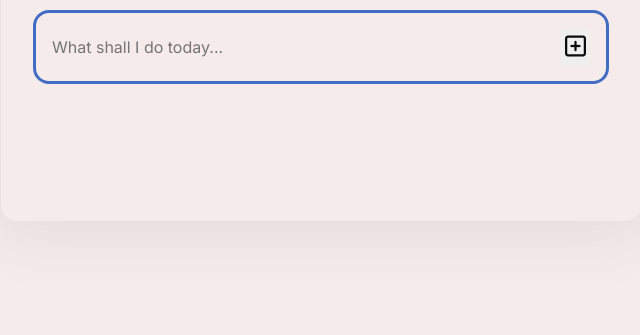
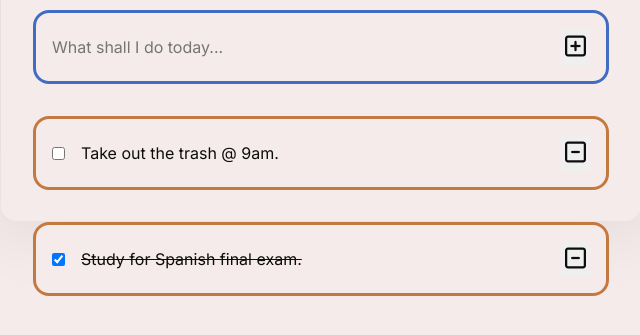
Before and after one commit to bhrnja/todo-master, a plain HTML site: page index.html in a window 1280 px wide. Shown: the part 379-714 px from the top of the page, without its empty margins (319-959 px from the left). Drawn offline with Linux system fonts and the light colour scheme.

Commit message:
Added all task list types
All 3 task list types have been added and styled.

```diff
--- a/index.html
+++ b/index.html
@@ -18,7 +18,17 @@
         <div class="taskList">
             <div class="taskItem">
                 <input type="text" name="task-input" id="task" placeholder="What shall I do today...">
-                <button class="addBtn" id="addTask"><i class="fa-regular fa-square-plus"></i></button>
+                <button id="addTask"><i class="fa-regular fa-square-plus"></i></button>
+            </div>
+            <div class="taskItem checkTask">
+                <input type="checkbox" name="check-input" id="checkTask">
+                <label for="check-input">Take out the trash @ 9am.</label>
+                <button id="rmvTask"><i class="fa-regular fa-square-minus"></i></button>
+            </div>
+            <div class="taskItem checkTask">
+                <input type="checkbox" checked name="check-input" id="checkedTask">
+                <label for="check-input"><s>Study for Spanish final exam.</s></label>
+                <button id="rmvTask"><i class="fa-regular fa-square-minus"></i></button>
             </div>
         </div>
     </div>
--- a/styles/style.css
+++ b/styles/style.css
@@ -84,8 +84,13 @@ html {
     border-radius: 1rem;
     padding: 1rem;
     display: flex;
-    align-items: center
+    align-items: center;
+    gap: 1rem;
+}
 
+.checkTask {
+    border: .20rem solid;
+    border-color: var(--secondary-color);
 }
 
 .taskItem > input {
@@ -94,14 +99,14 @@ html {
     font-family: "Inter", sans-serif;
     font-size: 1rem;
     outline: none;
-    flex: 1;
 }
 .taskItem > button {
     padding: .25rem;
     border: none;
     cursor: pointer;
     font-size: 1.5rem;
-    color: var(--dark-color)
+    color: var(--dark-color);
+    margin-left: auto;
 }
 .taskItem > button:hover {
     color: var(--dark-color-50);
```
